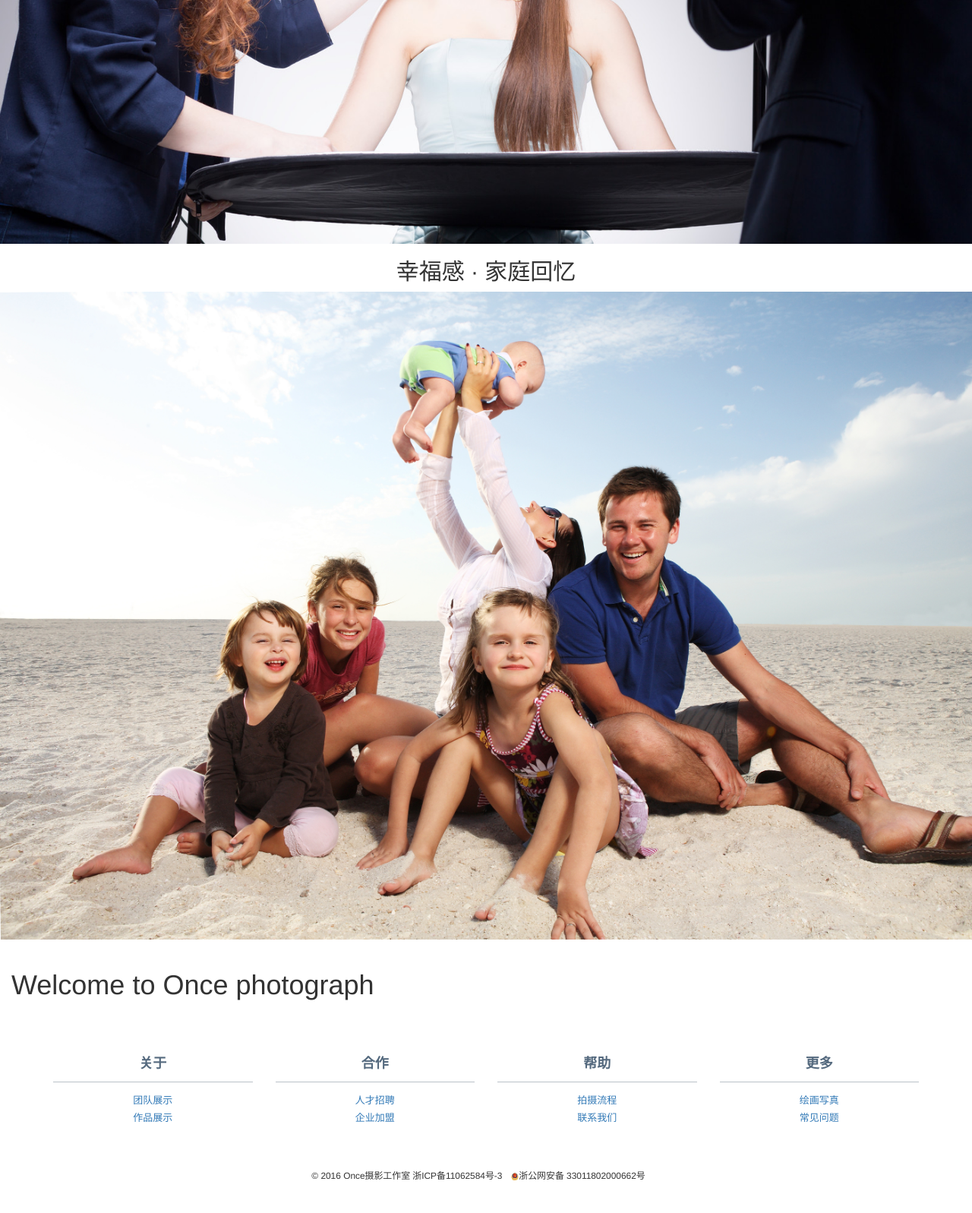
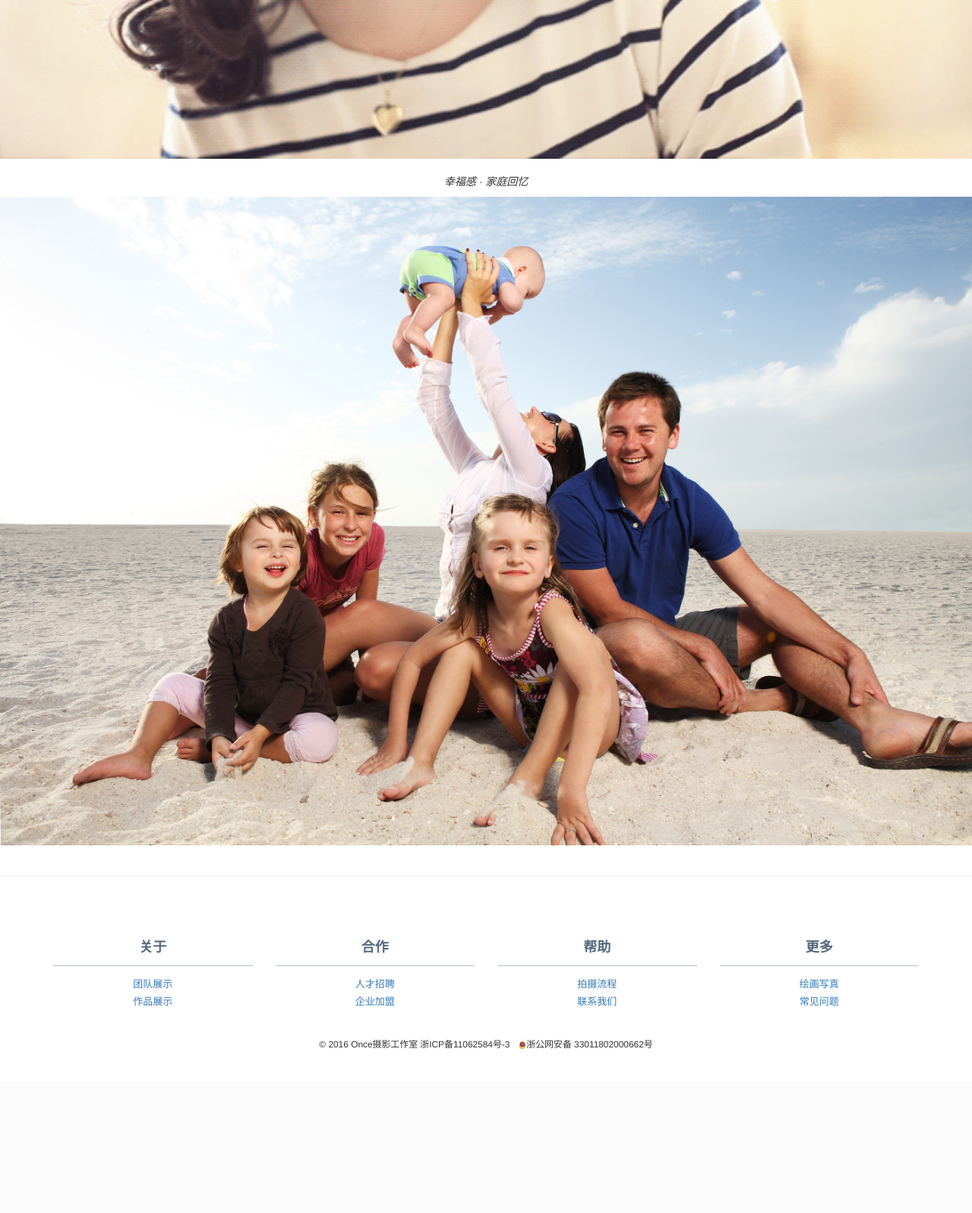
Before and after one commit to npmcdn-to-unpkg-bot/once2016, a Django app: page / in a window 1280 px wide. Shown: the part 2600-4197 px from the top of the page at 76% size. After the commit the page ends 3981 px from the top, so only its background shows below. Run offline with Django 3.2, Linux system fonts and the light colour scheme; some libraries are stand-ins or nearby versions.

Commit message:
Finish the index page

```diff
--- a/website/home/static/js/bootstrap-image-gallery.min.js
+++ /dev/null
@@ -1,2 +0,0 @@
-!function(t){"use strict";"function"==typeof define&&define.amd?define(["jquery","./blueimp-gallery"],t):t(window.jQuery,window.blueimp.Gallery)}(function(t,o){"use strict";t.extend(o.prototype.options,{useBootstrapModal:!0});var e=o.prototype.close,n=o.prototype.imageFactory,i=o.prototype.videoFactory,r=o.prototype.textFactory;t.extend(o.prototype,{modalFactory:function(t,o,e,n){if(!this.options.useBootstrapModal||e)return n.call(this,t,o,e);var i=this,r=this.container.children(".modal"),a=r.clone().show().on("click",function(t){(t.target===a[0]||t.target===a.children()[0])&&(t.preventDefault(),t.stopPropagation(),i.close())}),c=n.call(this,t,function(t){o({type:t.type,target:a[0]}),a.addClass("in")},e);return a.find(".modal-title").text(c.title||String.fromCharCode(160)),a.find(".modal-body").append(c),a[0]},imageFactory:function(t,o,e){return this.modalFactory(t,o,e,n)},videoFactory:function(t,o,e){return this.modalFactory(t,o,e,i)},textFactory:function(t,o,e){return this.modalFactory(t,o,e,r)},close:function(){this.container.find(".modal").removeClass("in"),e.call(this)}})});
-//# sourceMappingURL=bootstrap-image-gallery.min.js.map
--- a/website/home/templates/index.html
+++ b/website/home/templates/index.html
@@ -6,18 +6,16 @@
 <meta http-equiv="X-UA-Compatible" content="IE=edge,chrome=1">
 <![endif]-->
 <meta charset="utf-8">
-<title>Once Photography</title>
+<title>Once摄影</title>
 <meta name="description" content="Once photograph.">
 <meta name="viewport" content="width=device-width, initial-scale=1.0">
 
 <link rel="stylesheet" href="/static/bootstrap/dist/css/bootstrap.min.css">
 <link rel="stylesheet" href="/static/bootstrap/dist/css/bootstrap-theme.min.css">
-
 <link rel="stylesheet" href="/static/css/style.css">
 
 </head>
 <body>
-
 
   <!-- nav bar -->
   <nav class="navbar navbar-default">
@@ -27,9 +25,7 @@
         <a class="navbar-brand" href="#">
           <img alt="Brand" height="26px" src="/static/images/once-logo.png">
         </a>
-
       </div>
-
 
       <!-- Collect the nav links, forms, and other content for toggling -->
       <div class="collapse navbar-collapse" id="bs-example-navbar-collapse-1">
@@ -38,7 +34,6 @@
           <li><a href="#">服务介绍</a></li>
           <li><a href="#">作品展示</a></li>
           <li><a href="#">摄影分享</a></li>
-
         </ul>
 
         <ul class="nav navbar-nav navbar-right">
@@ -95,65 +90,53 @@
     <!-- end of image gallery -->
 
 
-
-  <h2 class="text-center">专业化 · 摄影环境</h2>
-
+    <br>
+    <p class="text-center"><em>专业化 · 摄影环境</em></p>
     <img src="/static/images/index1.jpg" width="100%">
 
-
-<h2 class="text-center">标准化 · 个人形象 </h2>
-
+    <br/><br>
+    <p class="text-center"><em>职业化 · 个人形象</em></p>
     <img src="/static/images/index2.jpg" width="100%">
 
-<h2 class="text-center">个性化 · 艺术写真</h2>
+    <br/><br>
+    <p class="text-center"><em>个性化 · 艺术写真</em></p>
+    <img src="/static/images/index6.gif" width="100%">
 
-<img src="/static/images/index4.jpg" width="100%">
-
-<h2 class="text-center">幸福感 · 家庭回忆</h2>
-
+    <br/><br>
+    <p class="text-center"><em>幸福感 · 家庭回忆</em></p>
     <img src="/static/images/index3.jpg" width="100%">
 
-<h1 class="text-center"></h1>
 
-  <div class="col-lg-12">
-    <div class="table-responsive">
-
-      <h1>Welcome to Once photograph</h1>
-
-    </div>
-  </div>
-
-
-
-
+    <br/><br/>
+    <hr/>
 
     <!-- footer, refer to http://bootsnipp.com/snippets/featured/e-commerce-footer-responsive-->
     <footer class="footer" id="footer">
 
       <div class="container">
         <div class="row">
-        <div class="col-lg-3  col-md-3 col-sm-6 col-xs-12">
+          <div class="col-lg-3  col-md-3 col-sm-6 col-xs-6">
             <h3>关于</h3>
             <ul>
               <li> <a href="#">团队展示</a> </li>
               <li> <a href="#">作品展示</a> </li>
             </ul>
           </div>
-        <div class="col-lg-3  col-md-3 col-sm-6 col-xs-12">
+          <div class="col-lg-3  col-md-3 col-sm-6 col-xs-6">
             <h3>合作</h3>
             <ul>
               <li> <a href="#">人才招聘</a> </li>
               <li> <a href="#">企业加盟</a> </li>
             </ul>
           </div>
-        <div class="col-lg-3  col-md-3 col-sm-6 col-xs-12">
+          <div class="col-lg-3  col-md-3 col-sm-6 col-xs-6">
             <h3>帮助</h3>
             <ul>
               <li> <a href="#">拍摄流程</a> </li>
               <li> <a href="#">联系我们</a> </li>
             </ul>
           </div>
-        <div class="col-lg-3  col-md-3 col-sm-6 col-xs-12">
+          <div class="col-lg-3  col-md-3 col-sm-6 col-xs-6">
             <h3>更多</h3>
             <ul>
               <li> <a href="#">绘画写真</a> </li>
@@ -166,28 +149,23 @@
       </div>
       <!--/.container-->
 
-
-    <div style='margin:40px 20px auto auto' class="footer-copyright text-center rgba-black-light">
+      <br/>
+      <div style='margin:0px 0px auto auto' class="footer-copyright text-center rgba-black-light">
         <div class="container-fluid">
           <small>© 2016 Once摄影工作室 浙ICP备11062584号-3　<img width="10px" src="/static/images/chinese-police-logo.png"/>浙公网安备 33011802000662号
           </small>
         </div>
       </div>
-
     </footer>
-
     <!-- end of footer -->
 
     <br>
     <br>
 
-
   </body>
-
 
   <script src="/static/jquery/dist/jquery.js"></script>
   <script type="text/javascript" src="/static/bootstrap/dist/js/bootstrap.min.js"></script>
-
 
 <!--
 <style>
```
Also changed, not shown: website/home/static/images/index6.gif (added). Lines whose indentation alone changed are shown as unchanged.
